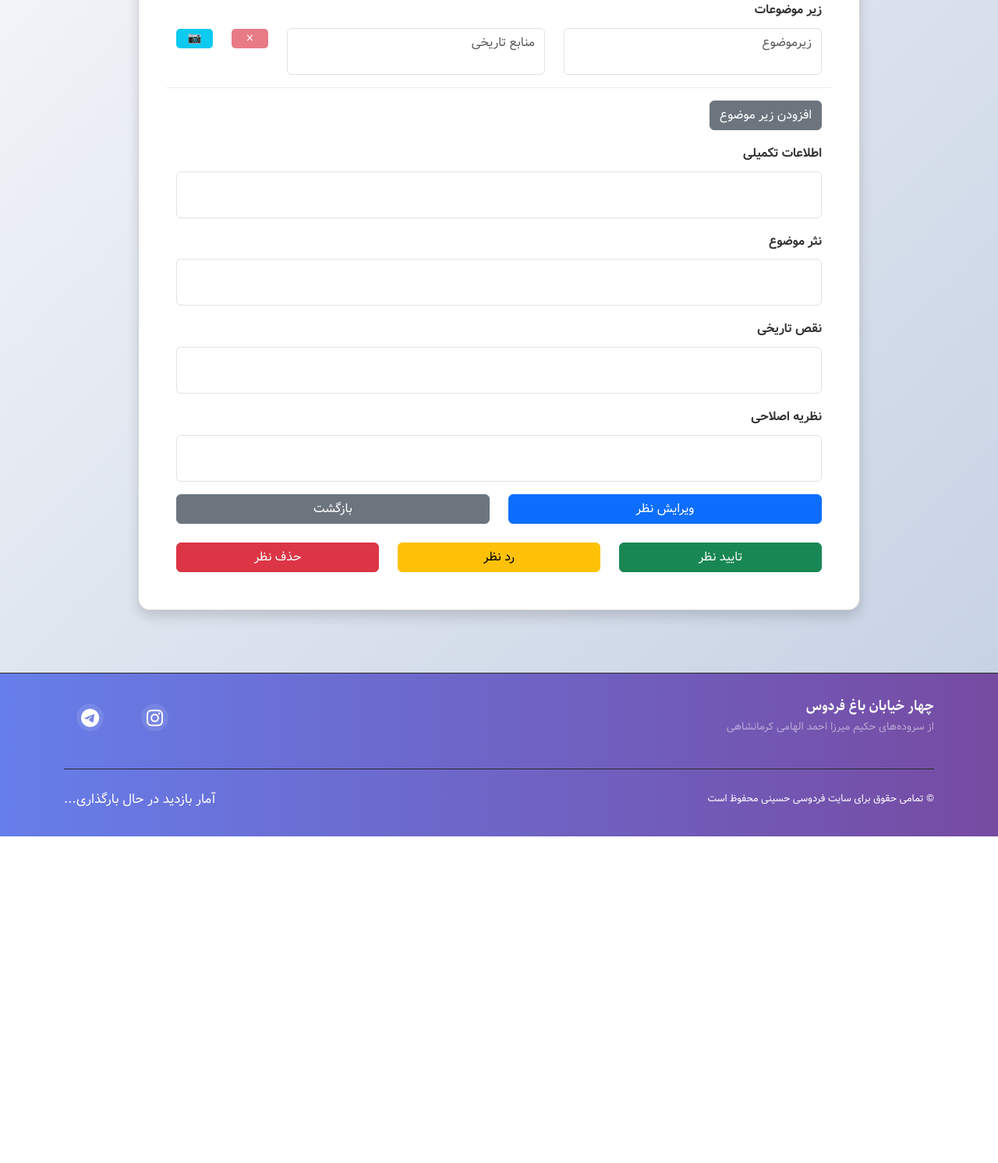
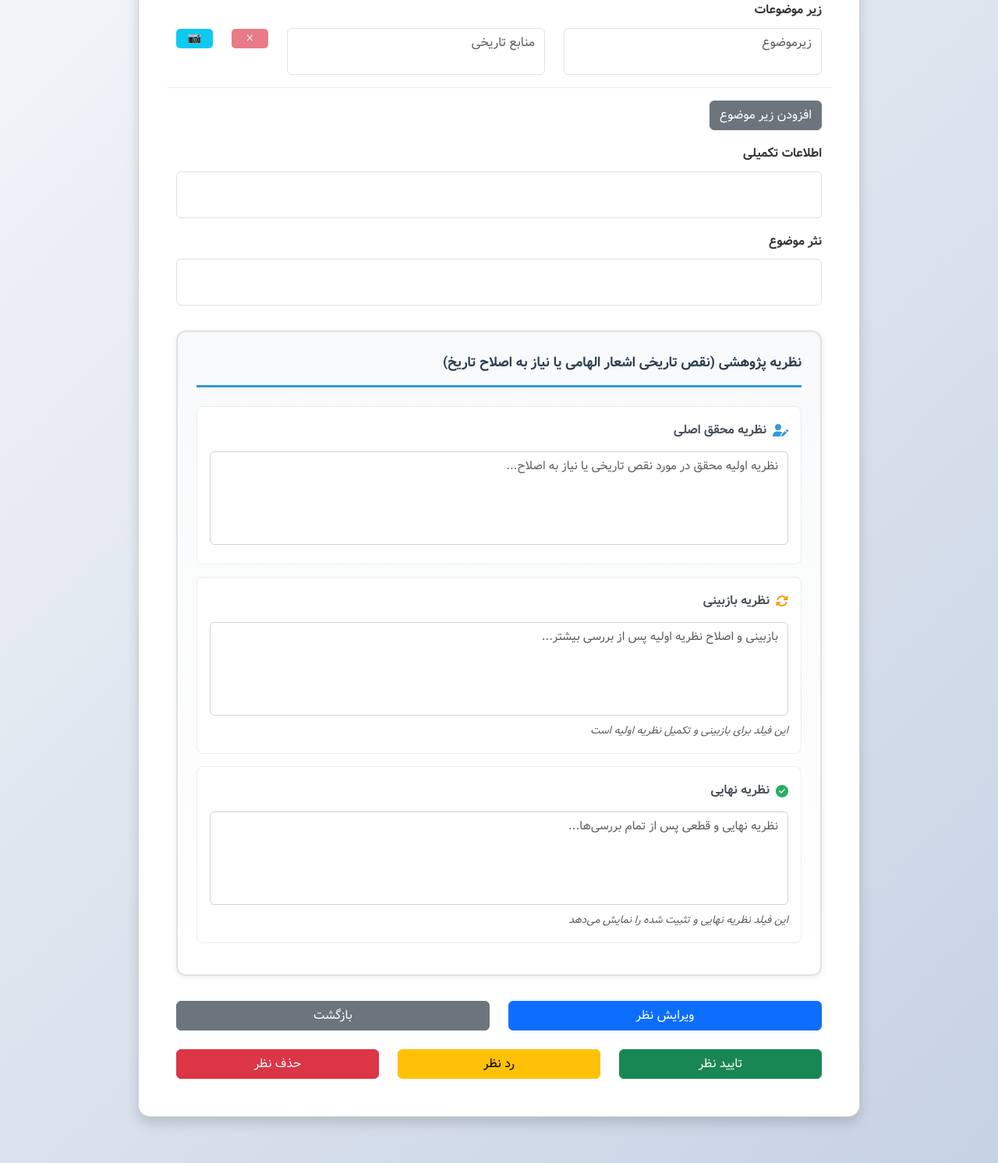
Before and after one commit to salarimendi/fhosseini, a Python web app: template app/templates/research/admin_form.html in a window 1280 px wide. Shown: the part 203-1695 px from the top of the page at 78% size. Before the commit the page ends 1276 px from the top, so only its background shows below. Run offline with Jinja, Linux system fonts and the light colour scheme; the template is opened without the code that fills it, so the values that code supplies are empty.

Commit message:
change form for theory field

```diff
--- a/app/templates/research/admin_form.html
+++ b/app/templates/research/admin_form.html
@@ -122,14 +122,22 @@ class AdminFormManager extends BaseFormManager {
         }
     }
 
+
+// برای researcher_form.html و admin_form.html
+// در متد buildFormData، فیلدهای قدیمی را حذف و فیلدهای جدید اضافه کنید:
+
 	buildFormData(subtopics) {
 		const formData = new FormData();
 
 		// افزودن فیلدهای اصلی فرم
 		formData.append('extra_info', document.getElementById('extraInfo').value.trim());
 		formData.append('topic_narrative', document.getElementById('topicNarrative').value.trim());
-        formData.append('historical_flaw', document.getElementById('historicalFlaw').value.trim());
-        formData.append('reform_theory', document.getElementById('reformTheory').value.trim());
+
+		// فیلدهای جدید نظریه پژوهشی
+		formData.append('primary_theory', document.getElementById('primaryTheory').value.trim());
+		formData.append('review_theory', document.getElementById('reviewTheory').value.trim());
+		formData.append('final_theory', document.getElementById('finalTheory').value.trim());
+
 		formData.append('return_url', this.returnUrl);
 		formData.append('csrf_token', document.querySelector('input[name="csrf_token"]').value);
 
--- a/app/templates/research/base_form.html
+++ b/app/templates/research/base_form.html
@@ -104,6 +104,9 @@
                             {% block add_subtopic_button %}{% endblock %}
                         </div>
 
+
+<!-- جایگزینی برای بخش فیلدهای انتهایی در base_form.html -->
+
                         <div class="mb-3">
                             <label for="extraInfo" class="form-label">اطلاعات تکمیلی</label>
                             <textarea class="form-control auto-resize" id="extraInfo" name="extra_info"
@@ -116,16 +119,41 @@
                                     {% if view_mode %}readonly{% endif %}>{{ comment_data.topic_narrative if comment_data else '' }}</textarea>
                         </div>
 
-                        <div class="mb-3">
-                            <label for="historicalFlaw" class="form-label">نقص تاریخی</label>
-                            <textarea class="form-control auto-resize" id="historicalFlaw" name="historical_flaw"
-                                    {% if view_mode %}readonly{% endif %}>{{ comment_data.historical_flaw if comment_data else '' }}</textarea>
-                        </div>
+                        <!-- بخش جدید: نظریه پژوهشی -->
+                        <div class="research-theory-section {% if view_mode %}view-only{% endif %}">
+                            <label class="form-label fw-bold">نظریه پژوهشی (نقص تاریخی اشعار الهامی یا نیاز به اصلاح تاریخ)</label>
 
-                        <div class="mb-3">
-                            <label for="reformTheory" class="form-label">نظریه اصلاحی</label>
-                            <textarea class="form-control auto-resize" id="reformTheory" name="reform_theory"
-                                    {% if view_mode %}readonly{% endif %}>{{ comment_data.reform_theory if comment_data else '' }}</textarea>
+                            <!-- نظریه محقق اصلی -->
+                            <div class="theory-field-wrapper theory-primary">
+                                <label for="primaryTheory" class="form-label">
+                                    <i class="fas fa-user-edit"></i> نظریه محقق اصلی
+                                </label>
+                                <textarea class="form-control auto-resize" id="primaryTheory" name="primary_theory"
+                                        {% if view_mode %}readonly{% endif %}
+                                        placeholder="نظریه اولیه محقق در مورد نقص تاریخی یا نیاز به اصلاح...">{{ comment_data.primary_theory if comment_data else '' }}</textarea>
+                            </div>
+
+                            <!-- نظریه بازبینی -->
+                            <div class="theory-field-wrapper theory-review">
+                                <label for="reviewTheory" class="form-label">
+                                    <i class="fas fa-sync-alt"></i> نظریه بازبینی
+                                </label>
+                                <textarea class="form-control auto-resize" id="reviewTheory" name="review_theory"
+                                        {% if view_mode %}readonly{% endif %}
+                                        placeholder="بازبینی و اصلاح نظریه اولیه پس از بررسی بیشتر...">{{ comment_data.review_theory if comment_data else '' }}</textarea>
+                                <small class="text-muted">این فیلد برای بازبینی و تکمیل نظریه اولیه است</small>
+                            </div>
+
+                            <!-- نظریه نهایی -->
+                            <div class="theory-field-wrapper theory-final">
+                                <label for="finalTheory" class="form-label">
+                                    <i class="fas fa-check-circle"></i> نظریه نهایی
+                                </label>
+                                <textarea class="form-control auto-resize" id="finalTheory" name="final_theory"
+                                        {% if view_mode %}readonly{% endif %}
+                                        placeholder="نظریه نهایی و قطعی پس از تمام بررسی‌ها...">{{ comment_data.final_theory if comment_data else '' }}</textarea>
+                                <small class="text-muted">این فیلد نظریه نهایی و تثبیت شده را نمایش می‌دهد</small>
+                            </div>
                         </div>
 
                         <div class="d-grid gap-2">
@@ -133,6 +161,7 @@
                                 <button type="button" class="btn btn-secondary" id="cancelButton">بازگشت</button>
                             {% endblock %}
                         </div>
+
                     </form>
                 </div>
             </div>
@@ -418,5 +447,133 @@ textarea.form-control {
     padding: 0.75rem 1.25rem;
     margin-bottom: 1rem;
 }
+
+/* ==========================================
+   استایل‌های جدید برای بخش نظریه پژوهشی
+   ========================================== */
+
+/* Container نظریه پژوهشی */
+.research-theory-section {
+    background: linear-gradient(to bottom, #f8f9fa 0%, #ffffff 100%);
+    border: 2px solid #dee2e6;
+    border-radius: 0.75rem;
+    padding: 1.5rem;
+    margin-top: 2rem !important;
+    margin-bottom: 2rem !important;
+    box-shadow: 0 2px 8px rgba(0,0,0,0.08);
+}
+
+/* Label اصلی */
+.research-theory-section > .form-label.fw-bold {
+    font-size: 1.1rem;
+    color: #2c3e50;
+    margin-bottom: 1.5rem;
+    padding-bottom: 0.75rem;
+    border-bottom: 3px solid #3498db;
+    display: block;
+}
+
+/* هر بخش نظریه */
+.theory-field-wrapper {
+    background: #ffffff;
+    padding: 1rem;
+    border-radius: 0.5rem;
+    border: 1px solid #e9ecef;
+    transition: all 0.3s ease;
+    margin-bottom: 1rem;
+}
+
+.theory-field-wrapper:hover {
+    box-shadow: 0 4px 12px rgba(0,0,0,0.1);
+    transform: translateY(-2px);
+}
+
+/* Label‌های داخلی با آیکون */
+.theory-field-wrapper .form-label {
+    font-weight: 600;
+    color: #495057;
+    margin-bottom: 0.75rem;
+    display: flex;
+    align-items: center;
+    gap: 0.5rem;
+}
+
+.theory-field-wrapper .form-label i {
+    font-size: 1rem;
+}
+
+/* رنگ‌بندی آیکون‌ها */
+.theory-primary .form-label i {
+    color: #3498db; /* آبی برای محقق اصلی */
+}
+
+.theory-review .form-label i {
+    color: #f39c12; /* نارنجی برای بازبینی */
+}
+
+.theory-final .form-label i {
+    color: #27ae60; /* سبز برای نهایی */
+}
+
+/* Textarea داخل بخش نظریه */
+.theory-field-wrapper textarea {
+    min-height: 120px;
+    font-size: 0.95rem;
+    line-height: 1.7;
+    border: 1px solid #ced4da;
+    transition: all 0.3s ease;
+}
+
+.theory-field-wrapper textarea:focus {
+    border-color: #3498db;
+    box-shadow: 0 0 0 0.2rem rgba(52, 152, 219, 0.25);
+}
+
+.theory-field-wrapper textarea[readonly] {
+    background-color: #f8f9fa;
+    cursor: default;
+}
+
+/* متن راهنما */
+.theory-field-wrapper small.text-muted {
+    display: block;
+    margin-top: 0.5rem;
+    font-size: 0.85rem;
+    font-style: italic;
+    color: #6c757d;
+}
+
+/* حالت View-Only */
+.research-theory-section.view-only {
+    background: #ffffff;
+    border-color: #3498db;
+}
+
+.research-theory-section.view-only .theory-field-wrapper {
+    border-left: 4px solid #3498db;
+}
+
+/* Responsive */
+@media (max-width: 768px) {
+    .research-theory-section {
+        padding: 1rem;
+    }
+
+    .research-theory-section > .form-label.fw-bold {
+        font-size: 1rem;
+    }
+
+    .theory-field-wrapper {
+        padding: 0.75rem;
+    }
+
+    .theory-field-wrapper textarea {
+        min-height: 100px;
+        font-size: 0.9rem;
+    }
+}
+
+
+
 </style>
 {% endblock %}
```
Also changed, not shown: app/templates/research/researcher_form.html (+8 -2 lines), app/utils/database.py (+13 -4 lines), migrate_research_data.py (added, +177 -0 lines). Lines whose indentation alone changed are shown as unchanged.
